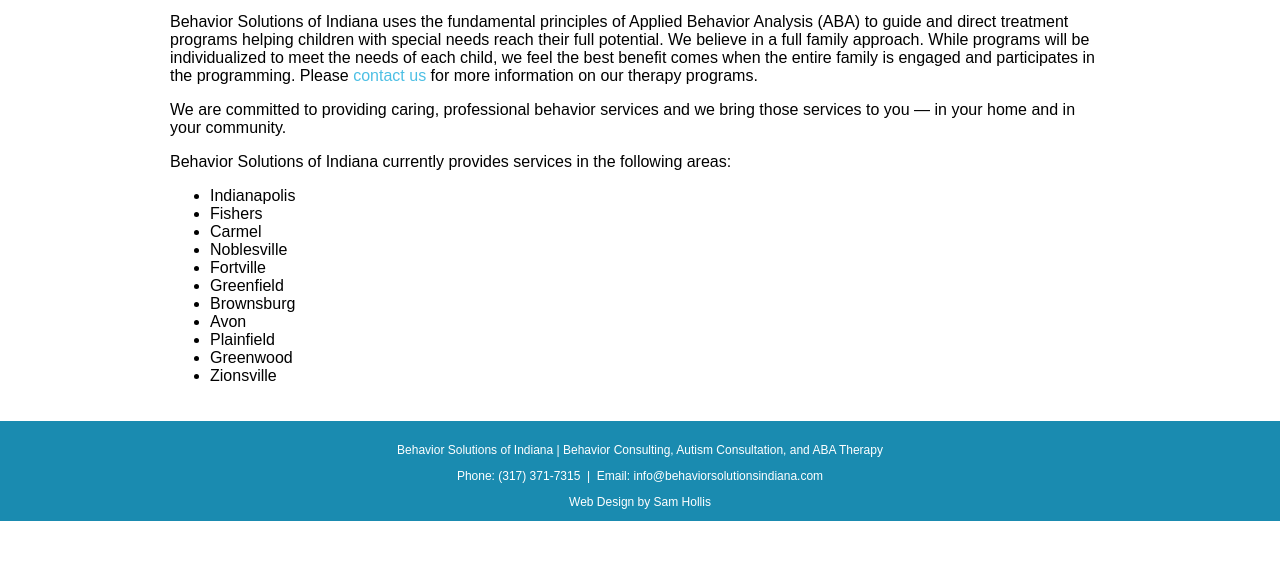
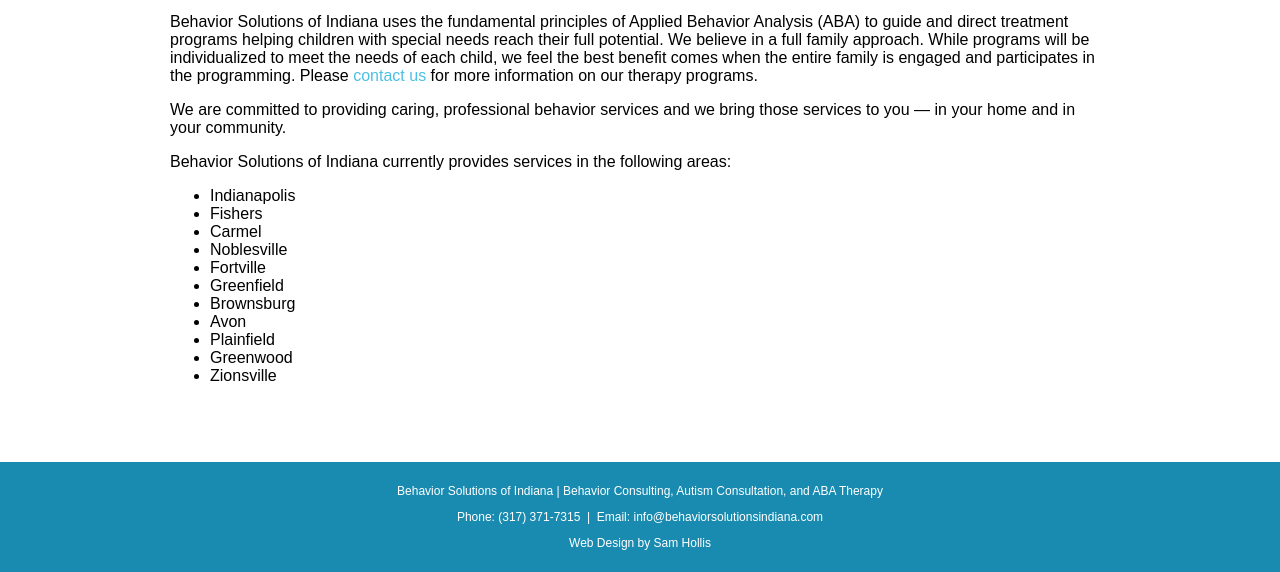
Before and after one commit to hollissam3/Behavior-Solutions-Indiana-Website, a website: page app/index.html in a window 1280 px wide. Shown: the part 332-904 px from the top of the page. Before the commit the page ends 853 px from the top, so only its background shows below. Drawn offline with nearby package versions, Linux system fonts and the light colour scheme; files that its build step writes are made by us from their sources.

Commit message:
Updated footer to stick to bottom

```diff
--- a/app/index.html
+++ b/app/index.html
@@ -30,6 +30,7 @@
   </head>
 
   <body>
+    <div id="body-wrap">
       <header>
         <div id="header-wrap">
           <a href="index.html">
@@ -76,6 +77,7 @@
         <p>Phone: <a href="tel:3173717315">(317) 371-7315</a>&nbsp;&nbsp;|&nbsp;&nbsp;Email: <a href="mailto:info@behaviorsolutionsindiana.com">info@behaviorsolutionsindiana.com</a></p>
         <p>Web Design by Sam Hollis</p>
       </footer>
+    </div>
 
     <!-- Google Analytics: change UA-XXXXX-X to be your site's ID -->
     <script>
--- a/app/styles/_general.scss
+++ b/app/styles/_general.scss
@@ -4,6 +4,7 @@
 
 body {
   font-family: 'myriad-pro', sans-serif;
+  height: 100%;
 }
 
 main {
@@ -11,10 +12,16 @@
   margin: 0 auto;
   padding: 0 5%;
   overflow: auto;
+  padding-bottom: 13.3%;
 }
 
 a {
   text-decoration: none;
+}
+
+#body-wrap {
+  min-height: 100%;
+  position: relative;
 }
 
 /**********************************
@@ -74,6 +81,11 @@
   overflow: auto;
   padding-top: 10px;
   margin-top: 20px;
+  position: absolute;
+  bottom: 0;
+  left: 0;
+  width: 100%;
+  height: 100px;
 }
 
 /**********************************
```
Also changed, not shown: app/about.html (+3 -0 lines), app/contact.html (+4 -0 lines), app/services.html (+3 -0 lines). Lines whose indentation alone changed are shown as unchanged.
